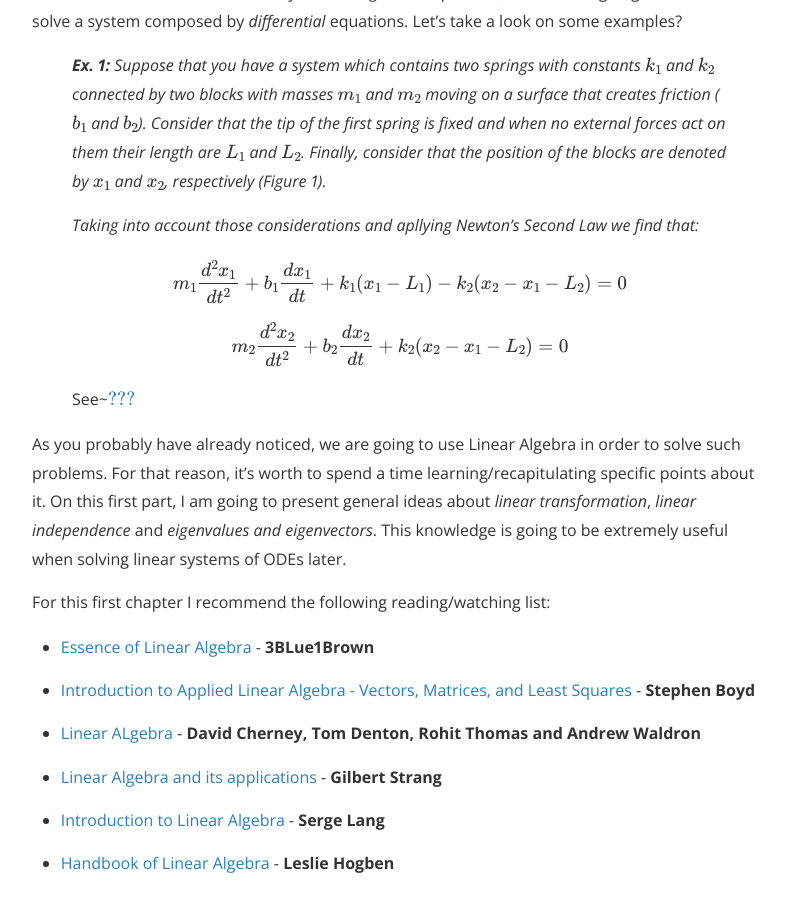
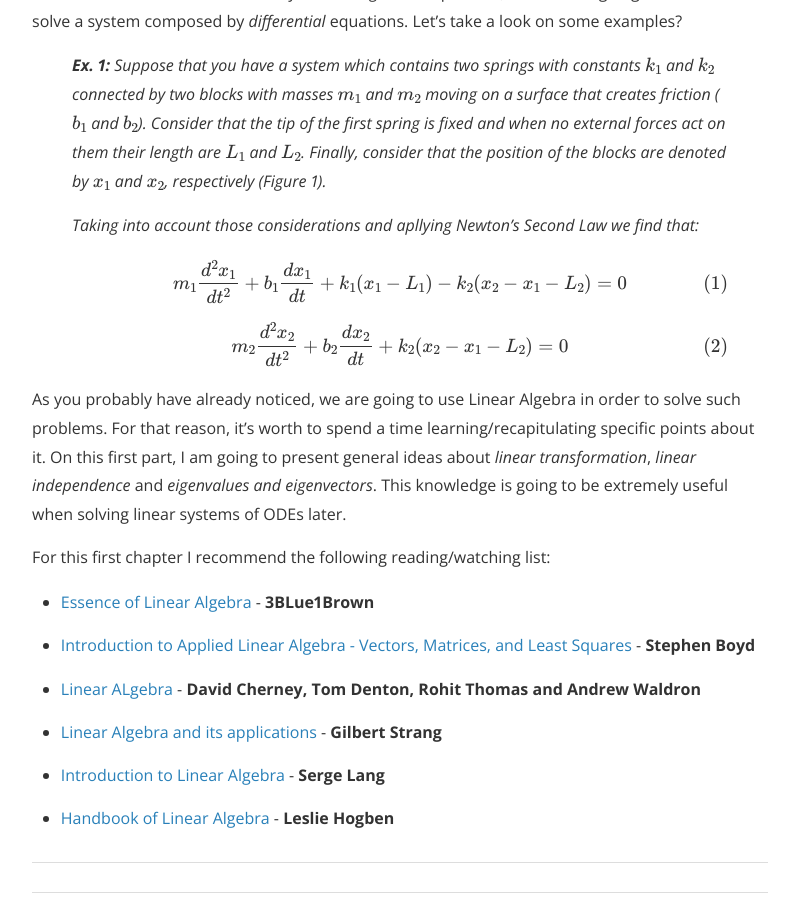
Before and after one commit to vic1309/lerofly, a Jekyll site: the page built from _posts/2019-06-06-linear_pt1.markdown, in a window 1280 px wide and 900 px high, scrolled down 933 px. Shown: the whole window, without its empty margins (240-1025 px from the left). Built offline with Jekyll 4.4.1, drawn with Linux system fonts in a browser that asks for light colours; nearby versions of some CDN libraries; formulas are drawn with MathJax 3; a script that is not in the unit is left out.

Commit message:
Update 2019-06-06-linear_pt1.markdown

```diff
--- a/_posts/2019-06-06-linear_pt1.markdown
+++ b/_posts/2019-06-06-linear_pt1.markdown
@@ -21,11 +21,9 @@ When we consider a linear system of something it means that things are **coupled
 
 > *Taking into account those considerations and apllying Newton's Second Law we find that:*
 
-> $$\begin{equation} m_1 \frac{d^2 x_1}{dt^2} + b_1 \frac{d x_1}{dt} + k_1(x_1 - L_1) - k_2(x_2 - x_1 - L_2) = 0 \label{eq:one} \end{equation}$$
+> $$\begin{equation}\tag{1} m_1 \frac{d^2 x_1}{dt^2} + b_1 \frac{d x_1}{dt} + k_1(x_1 - L_1) - k_2(x_2 - x_1 - L_2) = 0 \label{eq:one} \end{equation}$$
 
-> $$\begin{equation} m_2 \frac{d^2 x_2}{dt^2} + b_2 \frac{d x_2}{dt} + k_2(x_2 - x_1 - L_2) = 0 \label{eq:two} \end{equation}$$
-
-> See~\ref{eq:two}
+> $$\begin{equation}\tag{2} m_2 \frac{d^2 x_2}{dt^2} + b_2 \frac{d x_2}{dt} + k_2(x_2 - x_1 - L_2) = 0 \label{eq:two} \end{equation}$$
 
 As you probably have already noticed, we are going to use Linear Algebra in order to solve such problems. For that reason, it's worth to spend a time learning/recapitulating specific points about it. On this first part, I am going to present general ideas about *linear transformation*, *linear independence* and *eigenvalues and eigenvectors*. This knowledge is going to be extremely useful when solving linear systems of ODEs later.
 
```
